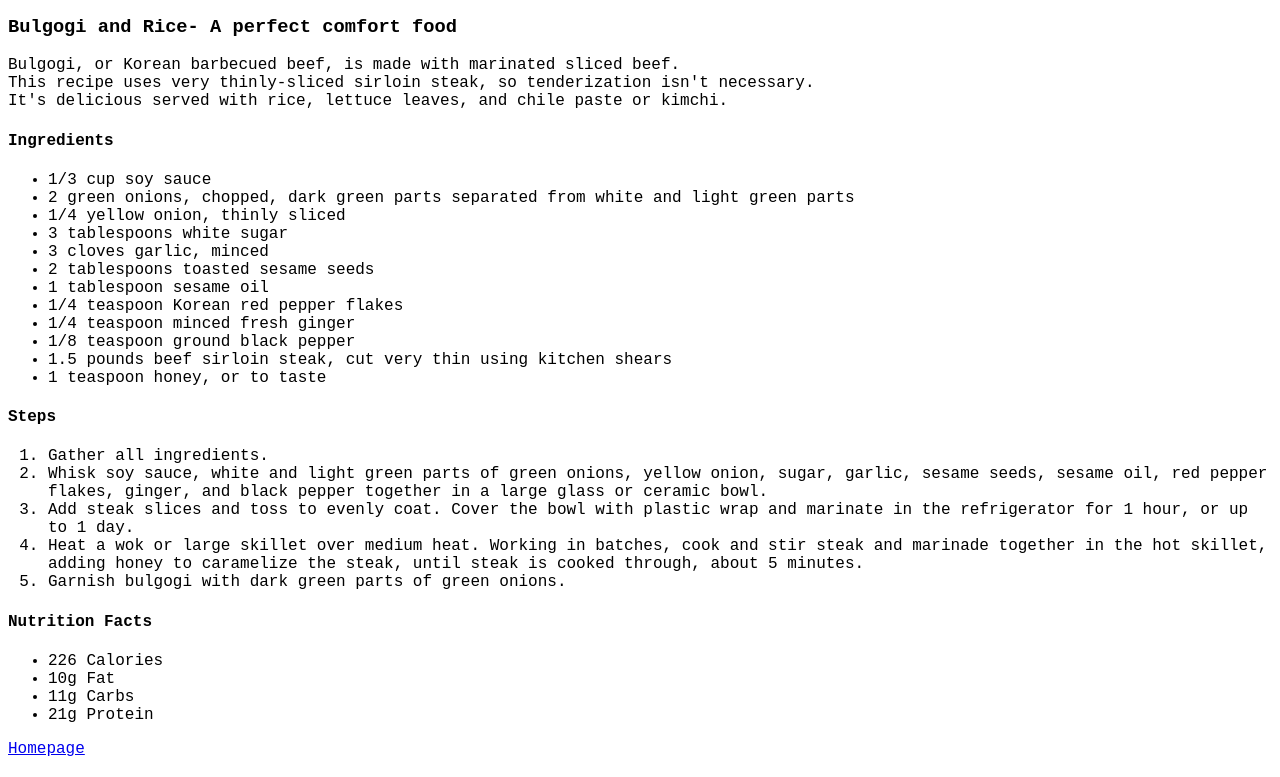
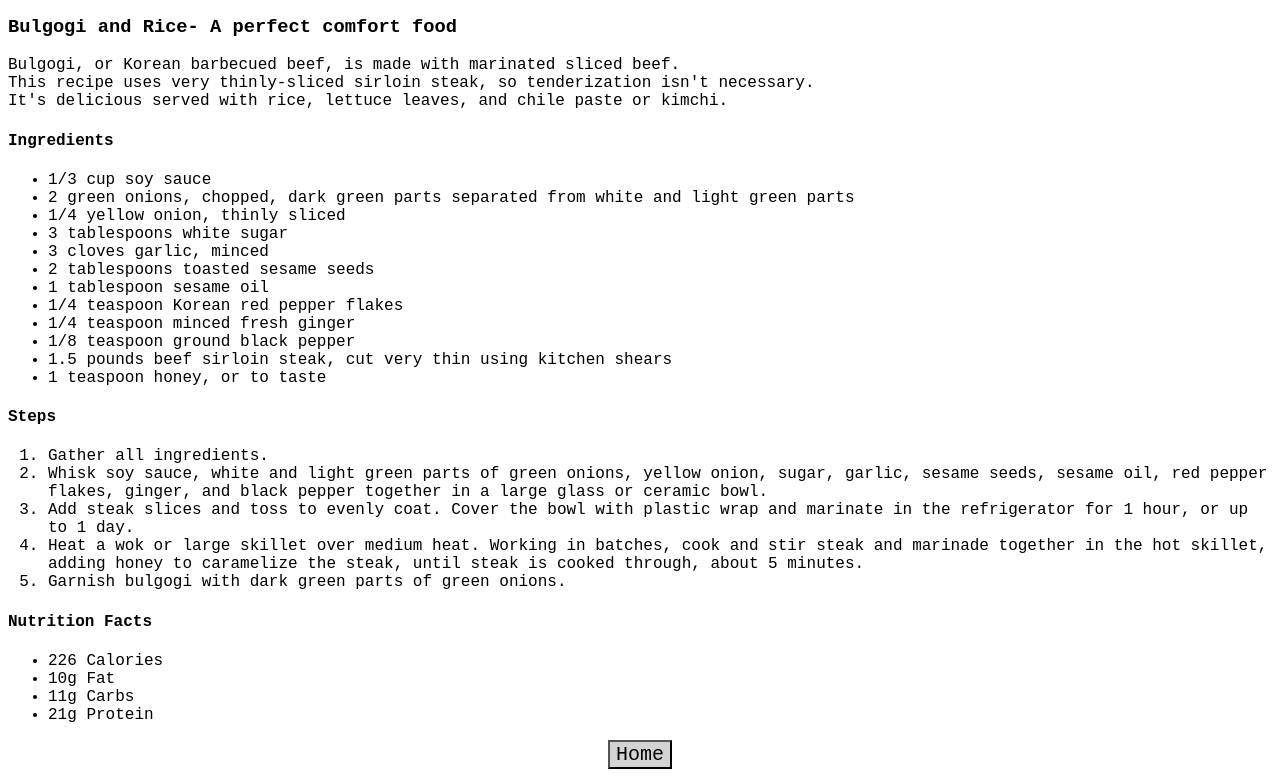
Before and after one commit to swayamsth/odin-recipes, a plain HTML site: page recipes/bulgogi.html in a window 1280 px wide. Shown: the part 583-1360 px from the top of the page. Drawn offline with Linux system fonts and the light colour scheme.

Commit message:
Add homepage button and style with css

```diff
--- a/recipes/bulgogi.html
+++ b/recipes/bulgogi.html
@@ -47,6 +47,11 @@
             <li>21g Protein</li>
         </ul>
 
-        <a href="../index.html">Homepage</a>
+        <div class="onClick">
+            <a href="../index.html">
+                <button class="homepage">Home</button>
+            </a>
+        </div>
+
     </body>
 </html>
--- a/styles/style.css
+++ b/styles/style.css
@@ -13,6 +13,12 @@ img{
     width: 750px;
 }
 
-h1{
+h1,.onClick{
     text-align: center;
 }
+
+.homepage{
+    color: black;
+    background-color: lightgrey;
+    font-size: 20px;
+}
```
Also changed, not shown: recipes/chicken-curry.html (+5 -1 lines), recipes/kimchi-jjigae.html (+6 -1 lines).
